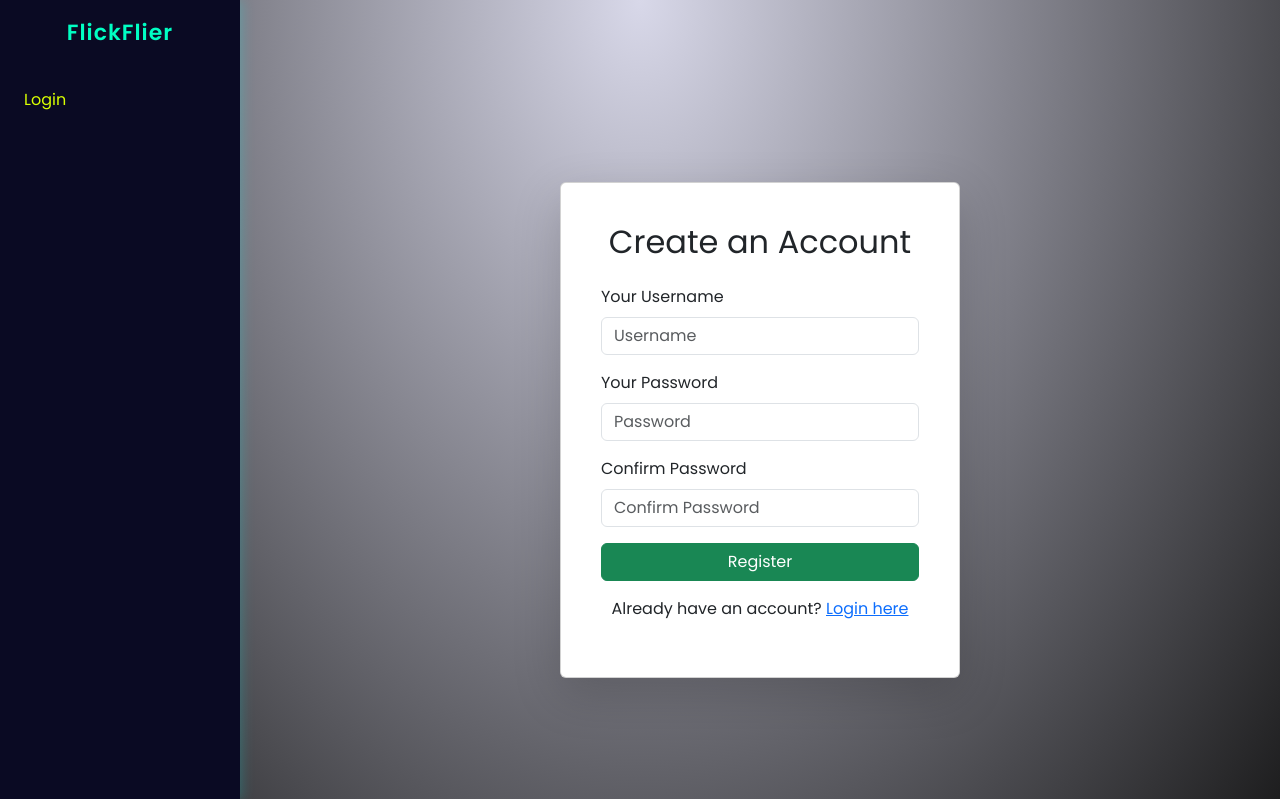
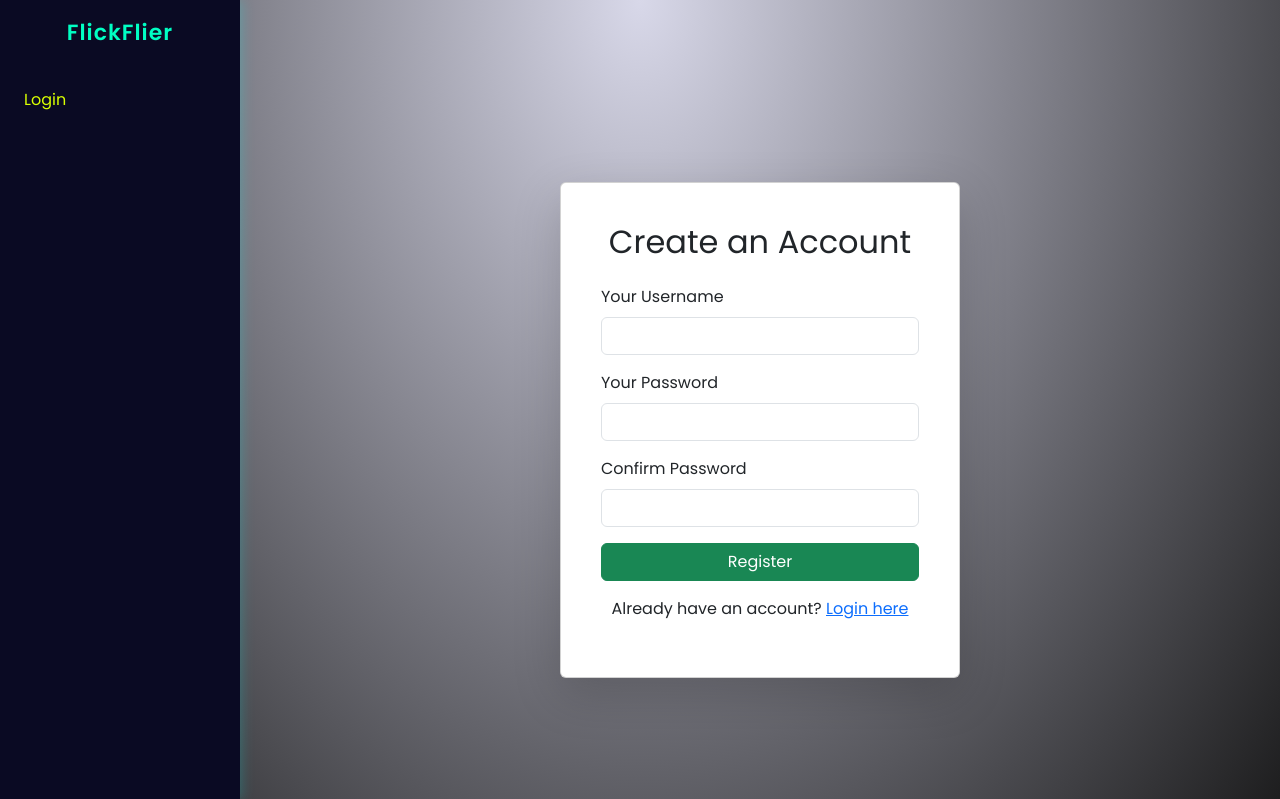
Before and after one commit to Barackwilliam/Email, a Django app: template templates/register.html in a window 1280 px wide. Shown: the top 799 px of the page. Run offline with Django 3.2, Linux system fonts and the light colour scheme; the template is opened without the code that fills it, so the values that code supplies are empty.

Commit message:
Adding system functionality

```diff
--- a/templates/login.html
+++ b/templates/login.html
@@ -14,13 +14,13 @@
                 <!-- Username Field -->
                 <div class="form-group mb-3">
                     <label for="id_username" class="form-label">Username</label>
-                    <input type="text" id="id_username" name="username" class="form-control" placeholder="Your Username" required>
+                    <input type="text" id="id_username" name="username" class="form-control"  required>
                 </div>
 
                 <!-- Password Field -->
                 <div class="form-group mb-3">
                     <label for="id_password" class="form-label">Password</label>
-                    <input type="password" id="id_password" name="password" class="form-control" placeholder="Your password" required>
+                    <input type="password" id="id_password" name="password" class="form-control" required>
                 </div>
 
                 <!-- Submit Button -->
--- a/templates/register.html
+++ b/templates/register.html
@@ -25,19 +25,19 @@ padding: 30px; border-radius: 10px; width: 90%; max-width: 400px; text-align: ce
                 <!-- Username Field -->
                 <div class="form-group mb-3">
                     <label for="id_username" class="form-label">Your Username</label>
-                    <input type="text" id="id_username" name="username" class="form-control" placeholder="Username" required>
+                    <input type="text" id="id_username" name="username" class="form-control"  required>
                 </div>
 
                 <!-- Password Field -->
                 <div class="form-group mb-3">
                     <label for="id_password1" class="form-label">Your Password</label>
-                    <input type="password" id="id_password1" name="password1" class="form-control" placeholder="Password" required>
+                    <input type="password" id="id_password1" name="password1" class="form-control"  required>
                 </div>
 
                 <!-- Confirm Password Field -->
                 <div class="form-group mb-3">
                     <label for="id_password2" class="form-label">Confirm Password</label>
-                    <input type="password" id="id_password2" name="password2" class="form-control" placeholder="Confirm Password" required>
+                    <input type="password" id="id_password2" name="password2" class="form-control"  required>
                 </div>
 
                 <!-- Submit Button -->
```
